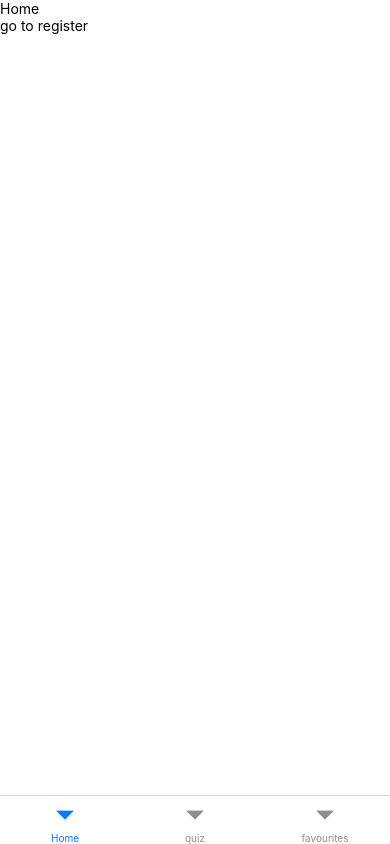
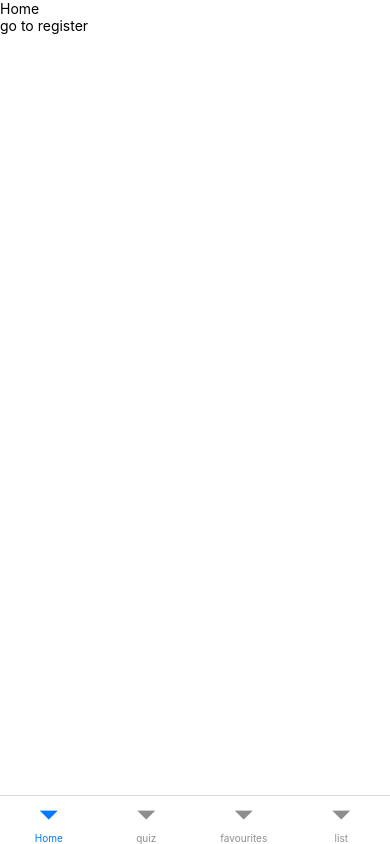
Before and after one commit to ugo-prenat/country-quiz, a React Native app: screen /home in a window 390 px wide. Built offline with nearby package versions, Linux system fonts and the light colour scheme.

Commit message:
add List file, plus need to add axios

```diff
--- a/package.json
+++ b/package.json
@@ -15,6 +15,7 @@
     "@react-navigation/native-stack": "^6.9.4",
     "react": "18.1.0",
     "react-native": "0.70.6",
+    "react-native-axios": "^0.17.1",
     "react-native-safe-area-context": "^4.4.1",
     "react-native-screens": "^3.18.2"
   },
--- a/src/components/navigators/StackNavigator.js
+++ b/src/components/navigators/StackNavigator.js
@@ -4,6 +4,7 @@ import Favourites from '../screens/Favourites';
 import Login from '../screens/Login';
 import Register from '../screens/Register';
 import Quiz from '../screens/Quiz';
+import List from '../screens/List';
 import TabNavigator from './TabNavigator';
 
 const Stack = createNativeStackNavigator();
@@ -19,6 +20,7 @@ const StackNavigator = () => {
       <Stack.Screen name="home" component={TabNavigator} />
       <Stack.Screen name="register" component={Register} />
       <Stack.Screen name="favourites" component={Favourites} />
+      <Stack.Screen name="list" component={List} />
       <Stack.Screen name="login" component={Login} />
       <Stack.Screen name="quiz" component={Quiz} />
     </Stack.Navigator>
--- a/src/components/navigators/TabNavigator.js
+++ b/src/components/navigators/TabNavigator.js
@@ -3,7 +3,7 @@ import { createBottomTabNavigator } from '@react-navigation/bottom-tabs';
 import Home from '../screens/Home';
 import Favourites from '../screens/Favourites';
 import Quiz from '../screens/Quiz';
-
+import List from '../screens/List';
 const Tab = createBottomTabNavigator();
 
 const TabNavigator = () => {
@@ -16,6 +16,7 @@ const TabNavigator = () => {
       <Tab.Screen name="Home" component={Home} />
       <Tab.Screen name="quiz" component={Quiz} />
       <Tab.Screen name="favourites" component={Favourites} />
+      <Tab.Screen name="list" component={List} />
     </Tab.Navigator>
   );
 };
--- /dev/null
+++ b/src/components/screens/List.js
@@ -0,0 +1,12 @@
+import React from 'react';
+import { SafeAreaView, Text } from 'react-native';
+import { styles } from '../../styles/styles';
+
+const List = () => {
+  return (
+    <SafeAreaView style={styles.safeArea}>
+      <Text>List</Text>
+    </SafeAreaView>
+  );
+};
+export default List;
```
